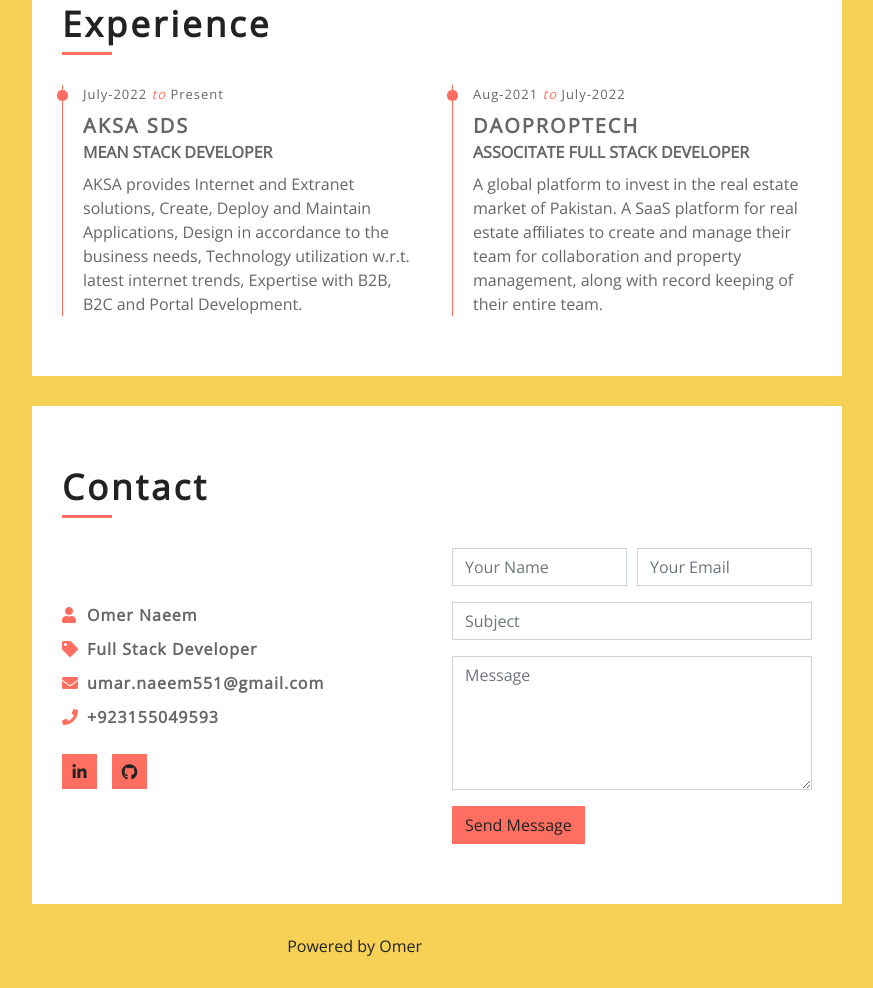
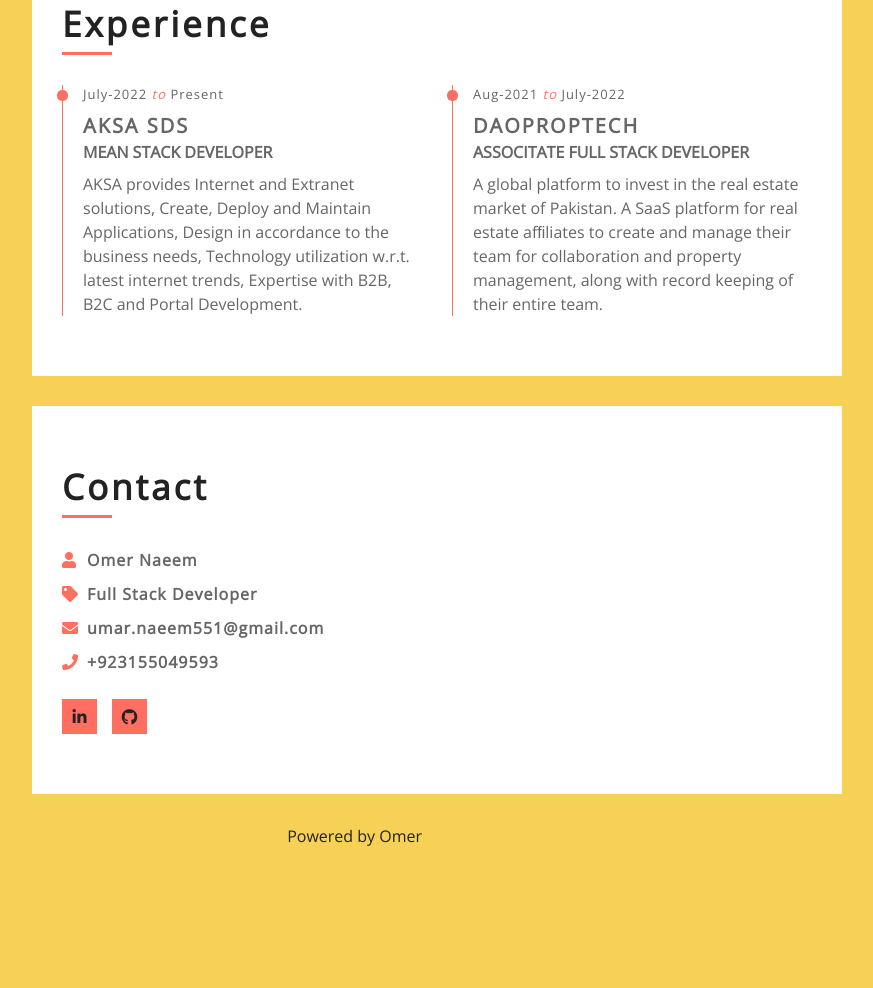
Before and after one commit to umar551/Omer-s-Portfolio, a plain HTML site: page index.html in a window 1280 px wide. Shown: the part 1720-2708 px from the top of the page, without its empty margins (368-1241 px from the left). After the commit the page ends 2598 px from the top, so only its background shows below. Drawn offline with nearby package versions, Linux system fonts and the light colour scheme.

Commit message:
remove email

```diff
--- a/index.html
+++ b/index.html
@@ -216,27 +216,6 @@
                                     </div>
                                 </div>
                             </div>
-                            <div class="col-md-6">
-                                <div class="form">
-                                    <form>
-                                        <div class="form-row">
-                                            <div class="form-group col-md-6">
-                                                <input type="text" class="form-control" placeholder="Your Name" />
-                                            </div>
-                                            <div class="form-group col-md-6">
-                                                <input type="email" class="form-control" placeholder="Your Email" />
-                                            </div>
-                                        </div>
-                                        <div class="form-group">
-                                            <input type="text" class="form-control" placeholder="Subject" />
-                                        </div>
-                                        <div class="form-group">
-                                            <textarea class="form-control" rows="5" placeholder="Message"></textarea>
-                                        </div>
-                                        <div><button class="btn" type="submit">Send Message</button></div>
-                                    </form>
-                                </div>
-                            </div>
                         </div>
                     </div>
                 </div>
```
